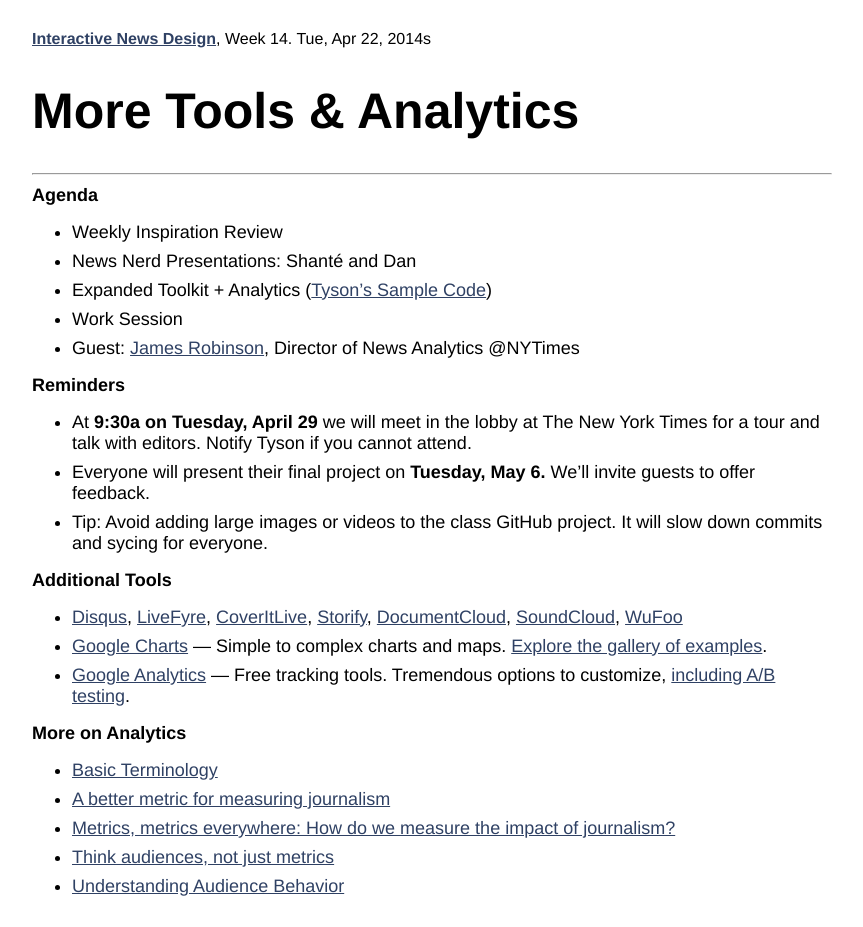
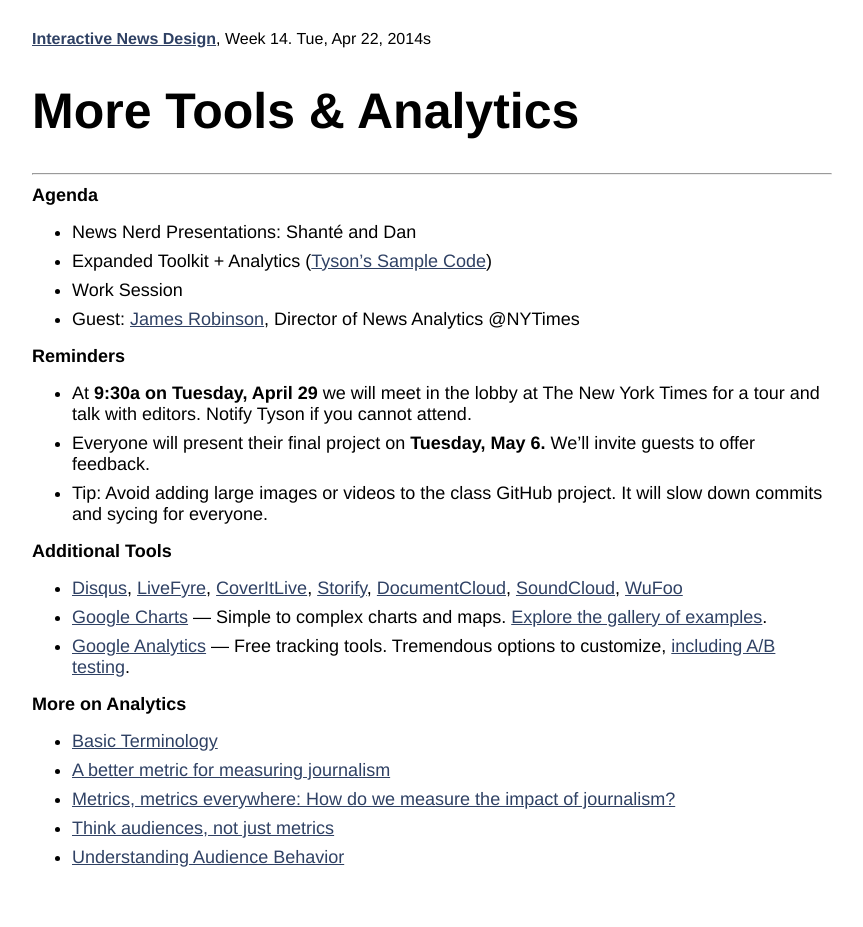
Before and after one commit to tysone/2014-columbia, a Jekyll site: the page built from _posts/2014-04-22-class-25.md, in a window 1280 px wide. Shown: the whole page, without its empty margins (248-1111 px from the left). Built offline with Jekyll 4.4.1, drawn with Linux system fonts in a browser that asks for light colours; after the commit the page ends 900 px from its top, so only the background shows below that.

Commit message:
update agenda

```diff
--- a/_posts/2014-04-22-class-25.md
+++ b/_posts/2014-04-22-class-25.md
@@ -7,7 +7,6 @@
 
 ### Agenda
 
-* Weekly Inspiration Review
 * News Nerd Presentations: Shanté and Dan
 * Expanded Toolkit + Analytics ([Tyson's Sample Code](https://github.com/tysone/2014-columbia-projects/blob/gh-pages/Tyson/google-tools/index.html))
 * Work Session
```
